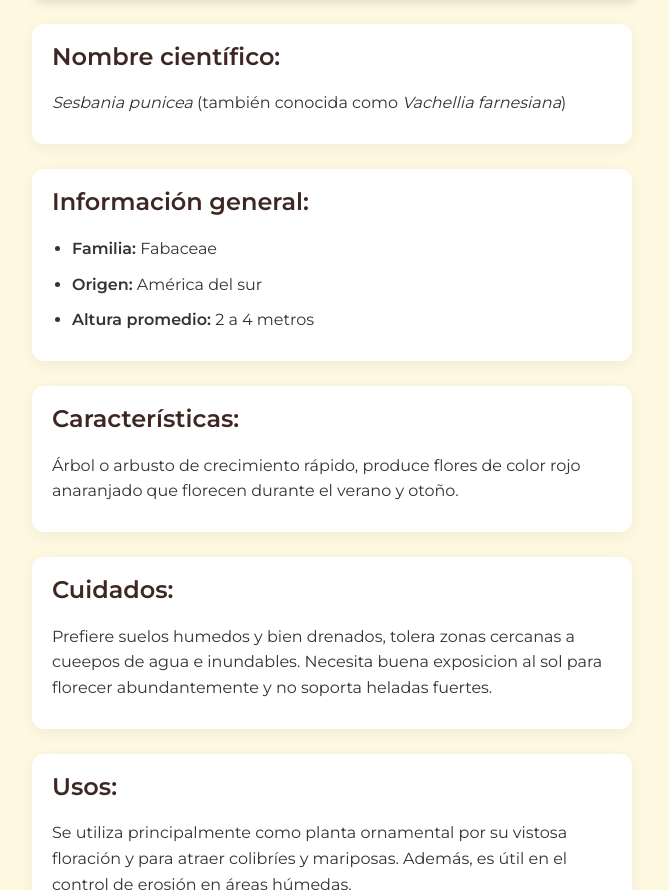
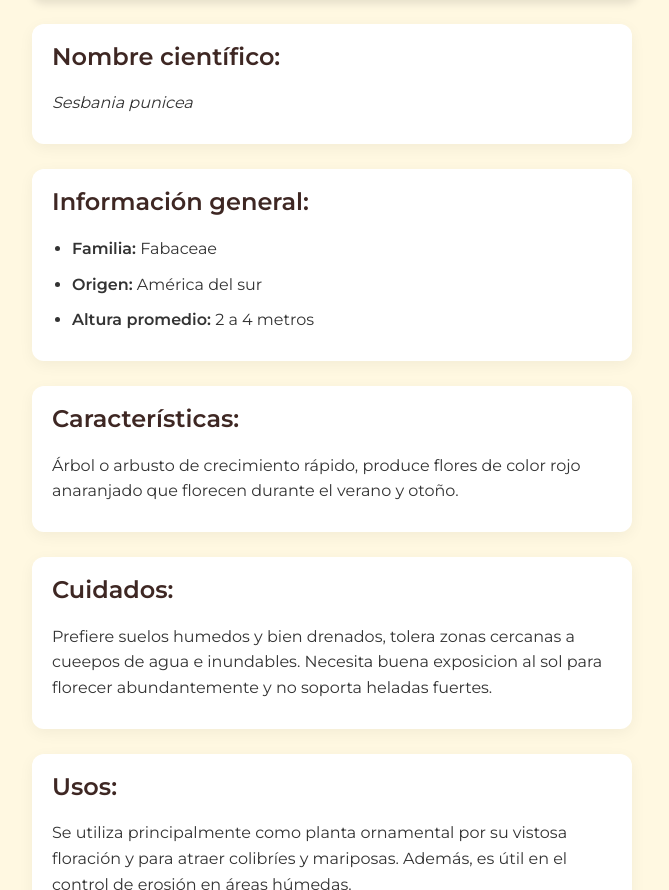
Before and after one commit to BoxMg/palo-acacia, a plain HTML site: page index.html in a window 1280 px wide. Shown: the part 940-1830 px from the top of the page, without its empty margins (308-977 px from the left). Drawn offline with Linux system fonts and the light colour scheme.

Commit message:
Update index.html

```diff
--- a/index.html
+++ b/index.html
@@ -133,7 +133,7 @@
 
     <div class="bloque">
       <h2>Nombre científico:</h2>
-      <p><em>Sesbania punicea</em> (también conocida como <em>Vachellia farnesiana</em>)</p>
+      <p><em>Sesbania punicea</em></p>
     </div>
 
     <div class="bloque">
```
